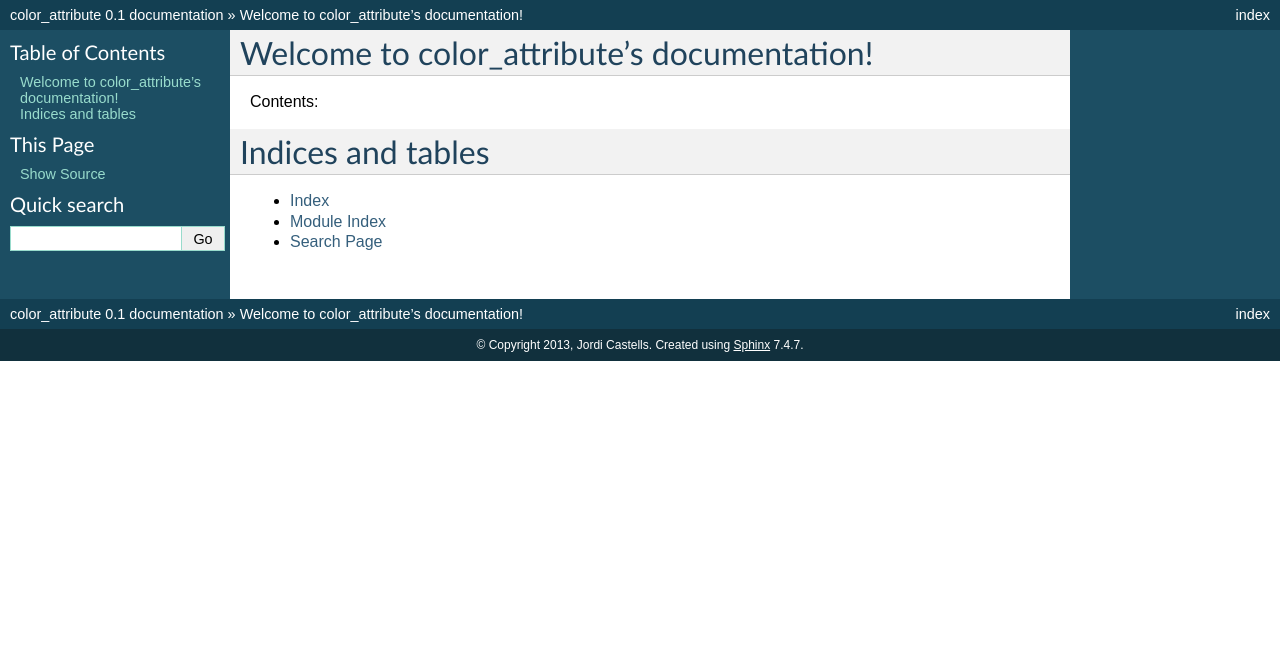
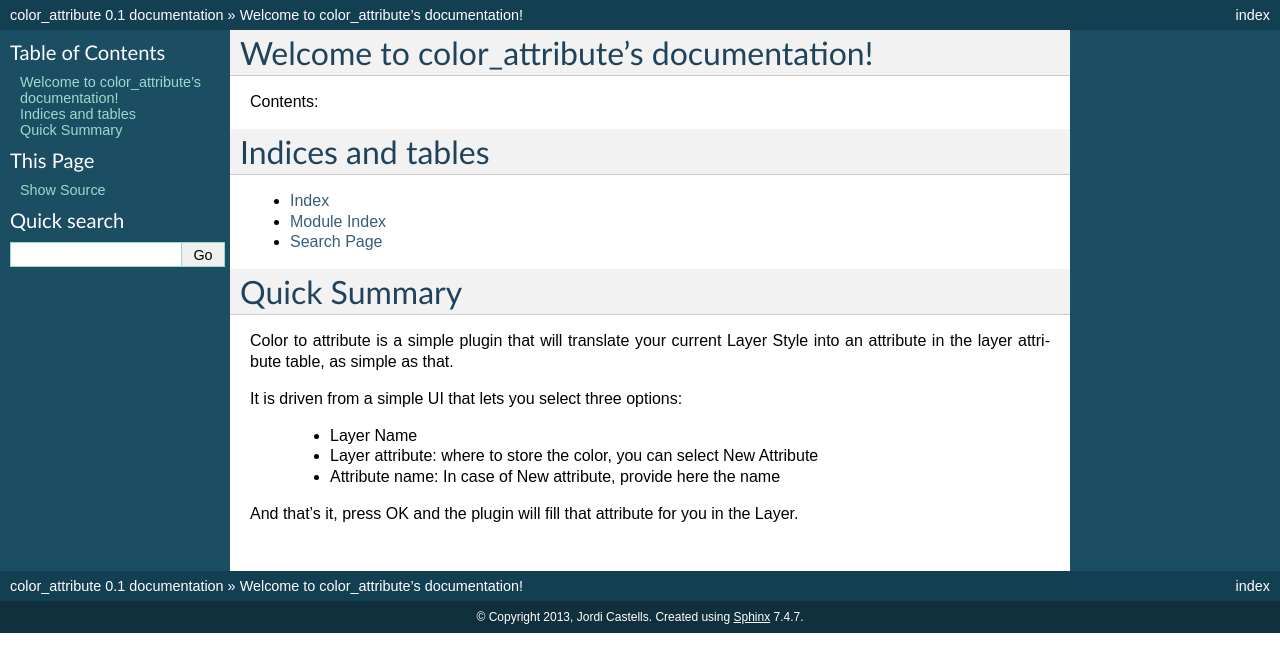
Before and after one commit to kxtells/kxtells_qgis_plugins, a Sphinx documentation site: the page built from color_attribute/help/source/index.rst, in a window 1280 px wide. Shown: the top 672 px of the page. Built offline with Sphinx 7.4.7, drawn with Linux system fonts in a browser that asks for light colours; formulas are drawn with MathJax 3.

Commit message:
Fixed some PEP8, added basic documentation, added LICENSE file

```diff
--- a/color_attribute/help/source/index.rst
+++ b/color_attribute/help/source/index.rst
@@ -17,3 +17,18 @@ Indices and tables
 * :ref:`genindex`
 * :ref:`modindex`
 * :ref:`search`
+
+Quick Summary
+=============
+
+Color to attribute is a simple plugin that will translate your current Layer
+Style into an attribute in the layer attribute table, as simple as that.
+
+It is driven from a simple UI that lets you select three options:
+
+ * Layer Name
+ * Layer attribute: where to store the color, you can select New Attribute
+ * Attribute name: In case of New attribute, provide here the name
+
+And that's it, press OK and the plugin will fill that attribute for you in
+the Layer.
```
Also changed, not shown: 3 other files.
